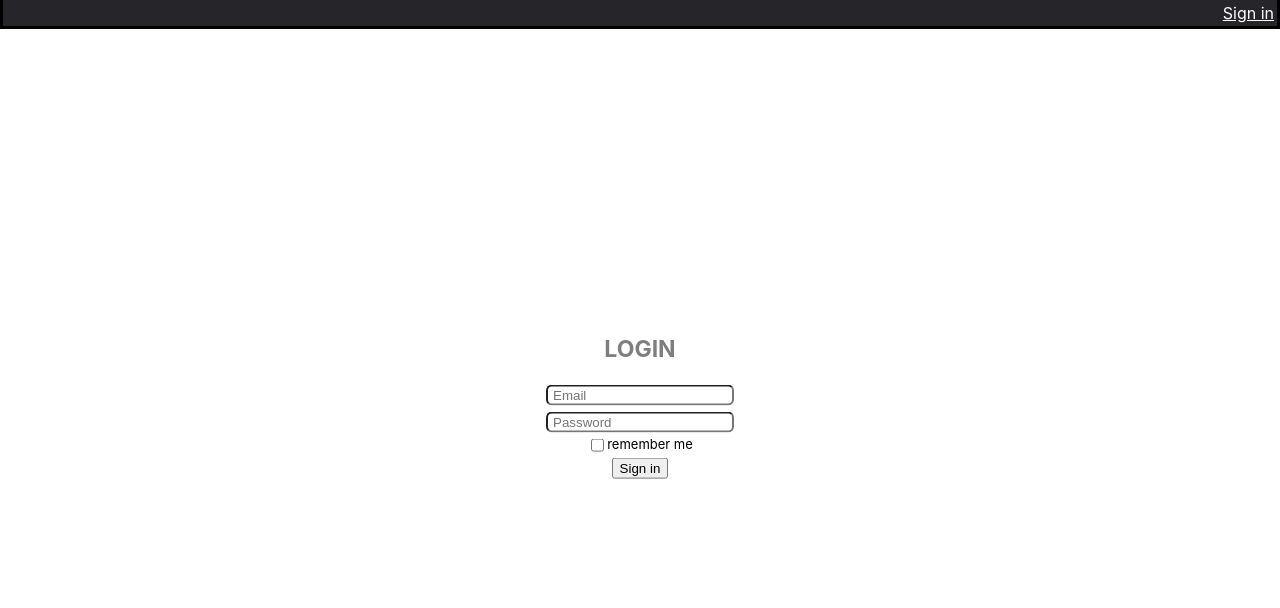
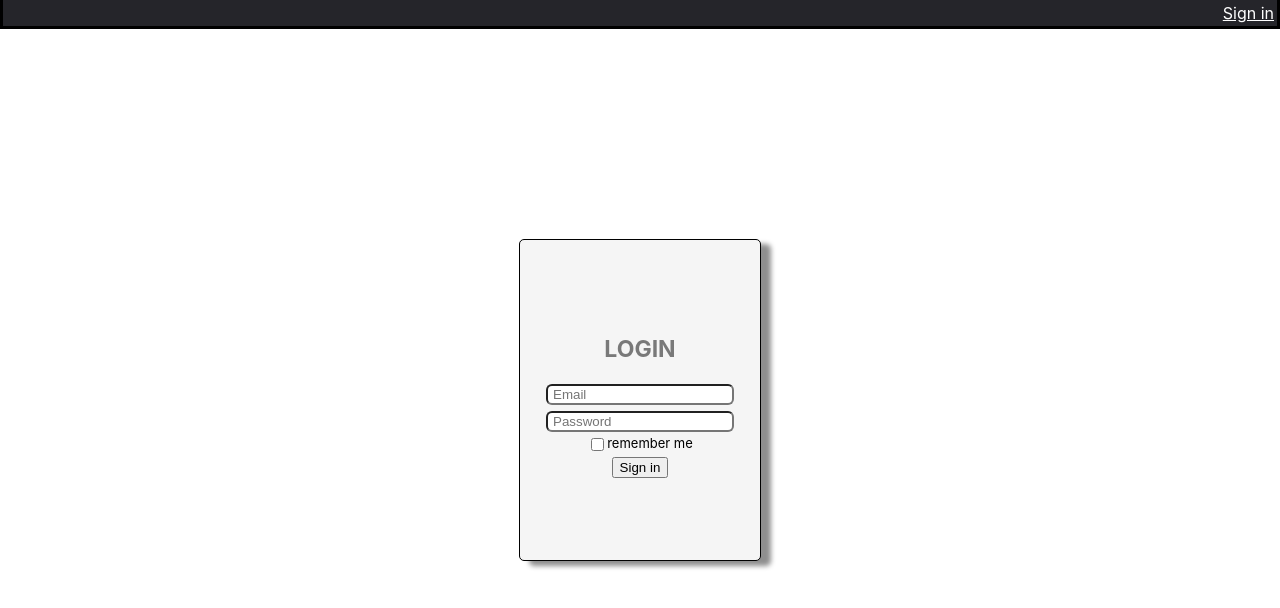
Before and after one commit to shalaginov-dev/contacts-list, a React (Create React App) app: page /login in a window 1280 px wide. Shown: the top 608 px of the page. Built offline with nearby package versions, Linux system fonts and the light colour scheme.

Commit message:
fixed login form

```diff
--- a/src/components/Login/LoginForm.module.css
+++ b/src/components/Login/LoginForm.module.css
@@ -8,6 +8,12 @@
     left: 50%;
     margin-right: -50%;
     transform: translate(-50%, -50%);
+    border: 1px black solid;
+    width: 240px;
+    height: 320px;
+    box-shadow: 10px 5px 5px #8f8f8f;
+    background-color: #f5f5f5;
+    border-radius: 5px;
 }
 
 .loginBlock h1 {
```
